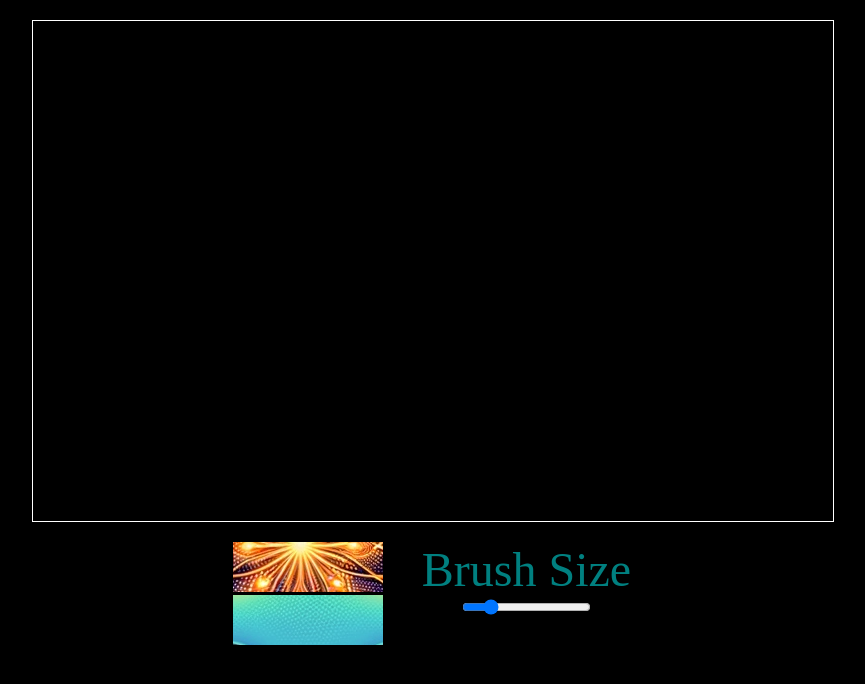
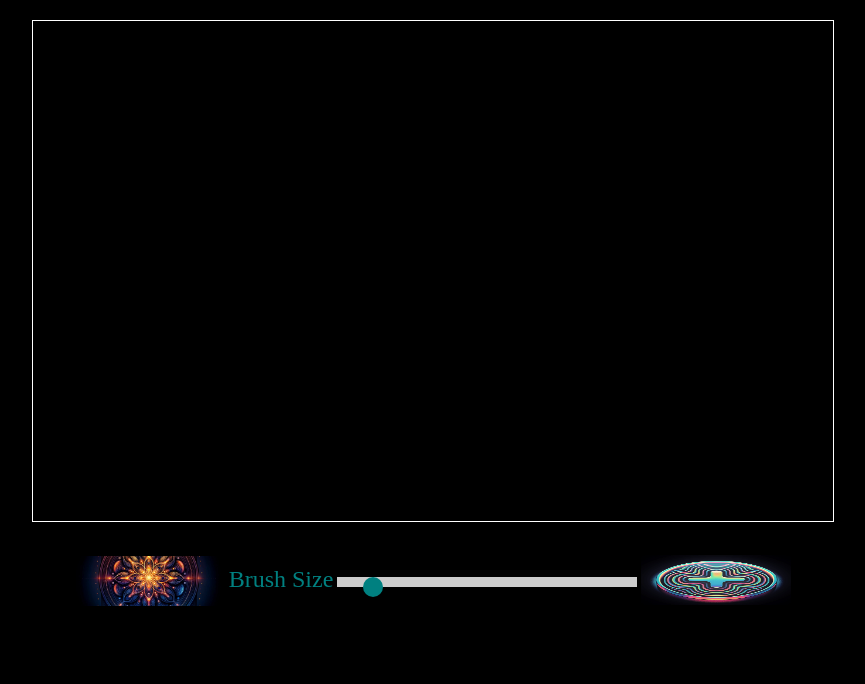
Before and after one commit to Fam1n0/YBBY, a plain HTML site: page 1.html in a window 1280 px wide. Shown: the whole page, without its empty margins (207-1072 px from the left). Drawn offline with Linux system fonts and the light colour scheme.

Commit message:
Update 1.html

```diff
--- a/1.html
+++ b/1.html
@@ -3,7 +3,7 @@
 
 <head>
     <meta charset="UTF-8">
-    <meta name="viewport" content="width=device-width, initial-scale=1.0">
+    <meta name="viewport" content="width=device-width">
     <title>YBBY</title>
     <style>
         body {
@@ -32,7 +32,8 @@
             margin: 10px auto;
         }
 
-        #useCustomImage, #saveCanvas {
+        #useCustomImage {
+            background: url('button.jpg') no-repeat center;
             background-size: cover;
             background-position: center;
             border: none;
@@ -41,32 +42,94 @@
             height: 50px;
         }
 
-        #useCustomImage {
-            background: url('button.jpg') no-repeat center;
+        #saveCanvas {
+            width: 150px;
+            height: 50px;
+            border: none;
+            cursor: pointer;
         }
+#brushSize {
+    width: 300px; /* increase width as you desire */
+    height: 10px; /* increase height for a taller track */
+    outline: none; /* remove default focus outline */
+    -webkit-appearance: none; /* necessary to style the slider on WebKit browsers */
+    margin: 20px 0;
+}
 
-        #saveCanvas {
-            background: url('save.jpg') no-repeat center;
-        }
+#brushSize::-webkit-slider-thumb {
+    width: 20px; /* width of the thumb */
+    height: 20px; /* height of the thumb */
+    background: teal; /* color of the thumb */
+    cursor: pointer;
+    -webkit-appearance: none; /* override default appearance */
+    border-radius: 50%; /* rounded thumb */
+}
+
+#brushSize::-moz-range-thumb {
+    width: 20px;
+    height: 20px;
+    background: teal;
+    cursor: pointer;
+    border-radius: 50%;
+}
+
+#brushSize::-webkit-slider-runnable-track {
+    width: 100%;
+    height: 10px;
+    cursor: pointer;
+    background: #ccc; /* color of the track */
+}
+
+#brushSize::-moz-range-track {
+    width: 100%;
+    height: 10px;
+    cursor: pointer;
+    background: #ccc;
+}
 
     </style>
+
+<script>
+    window.addEventListener('DOMContentLoaded', (event) => {
+        const canvasWidth = 800; // Canvas width
+        const controlsWidth = 400; // Controls width based on your CSS
+        const margins = 40; // Total margins (20px canvas margin * 2)
+
+        // Using Math.max to ensure we consider the largest width.
+        const totalWidth = Math.max(canvasWidth, controlsWidth) + margins;
+
+        const viewportWidth = Math.max(document.documentElement.clientWidth || 0, window.innerWidth || 0);
+
+        // Calculate the scale factor
+        const initialScale = viewportWidth / totalWidth;
+        const viewportMeta = document.querySelector("meta[name='viewport']");
+        viewportMeta.content = `width=device-width, initial-scale=${initialScale}`;
+    });
+</script>
+
+
 </head>
 
 <body>
 
 <canvas id="canvas" width="800" height="500"></canvas>
-
+  <table align='center'>
+    <tr>
 <div id="controls">
-    <div>
+  <td><div>
         <input type="file" id="customImage" style="display:none">
         <button id="useCustomImage"></button>
-        <button id="saveCanvas"></button>
-    </div>
-    <div align='center'>
-        <label for="brushSize"><font size='15' color='Teal'>Brush Size</font></label>
-        <input type="range" id="brushSize" min="1" max="50" value="10">
-    </div>
+      </div></td>
+
+  <td> <div align='center'>
+        <label for="brushSize"><font size='5' color='Teal'>Brush Size</font></label>
+        <input type="range" id="brushSize" min="1" max="100" value="10">
+    </div></td>
+  <td>
+<div align='center'>  <input type="image" id="saveCanvas" src="save.jpg" alt="Save Drawing">
+    </div></td></tr></table>
 </div>
+
 
 <script>
     const canvas = document.getElementById('canvas');
@@ -74,12 +137,14 @@
     let isDrawing = false;
     let customPattern;
 
+
     canvas.addEventListener('mousedown', () => { isDrawing = true; });
     canvas.addEventListener('mouseup', () => {
         isDrawing = false;
         ctx.beginPath();
     });
     canvas.addEventListener('mousemove', draw);
+
 
     canvas.addEventListener('touchstart', (e) => {
         e.preventDefault();
@@ -116,11 +181,13 @@
                     const resizedWidth = img.width * scaleFactor;
                     const resizedHeight = img.height * scaleFactor;
 
+
                     const offscreenCanvas = document.createElement('canvas');
                     offscreenCanvas.width = resizedWidth;
                     offscreenCanvas.height = resizedHeight;
                     const offscreenCtx = offscreenCanvas.getContext('2d');
                     offscreenCtx.drawImage(img, 0, 0, resizedWidth, resizedHeight);
+
 
                     customPattern = ctx.createPattern(offscreenCanvas, 'repeat');
                     ctx.strokeStyle = customPattern;
@@ -144,6 +211,7 @@
     }
 
     document.getElementById('saveCanvas').addEventListener('click', function() {
+
         const now = new Date();
         const dateStr = now.getDate().toString().padStart(2, '0') +
                         (now.getMonth() + 1).toString().padStart(2, '0') +
@@ -152,6 +220,7 @@
                         now.getMinutes().toString().padStart(2, '0') +
                         now.getSeconds().toString().padStart(2, '0');
         const fileName = dateStr + "_" + timeStr + ".png";
+
 
         const link = document.createElement('a');
         link.download = fileName;
```
